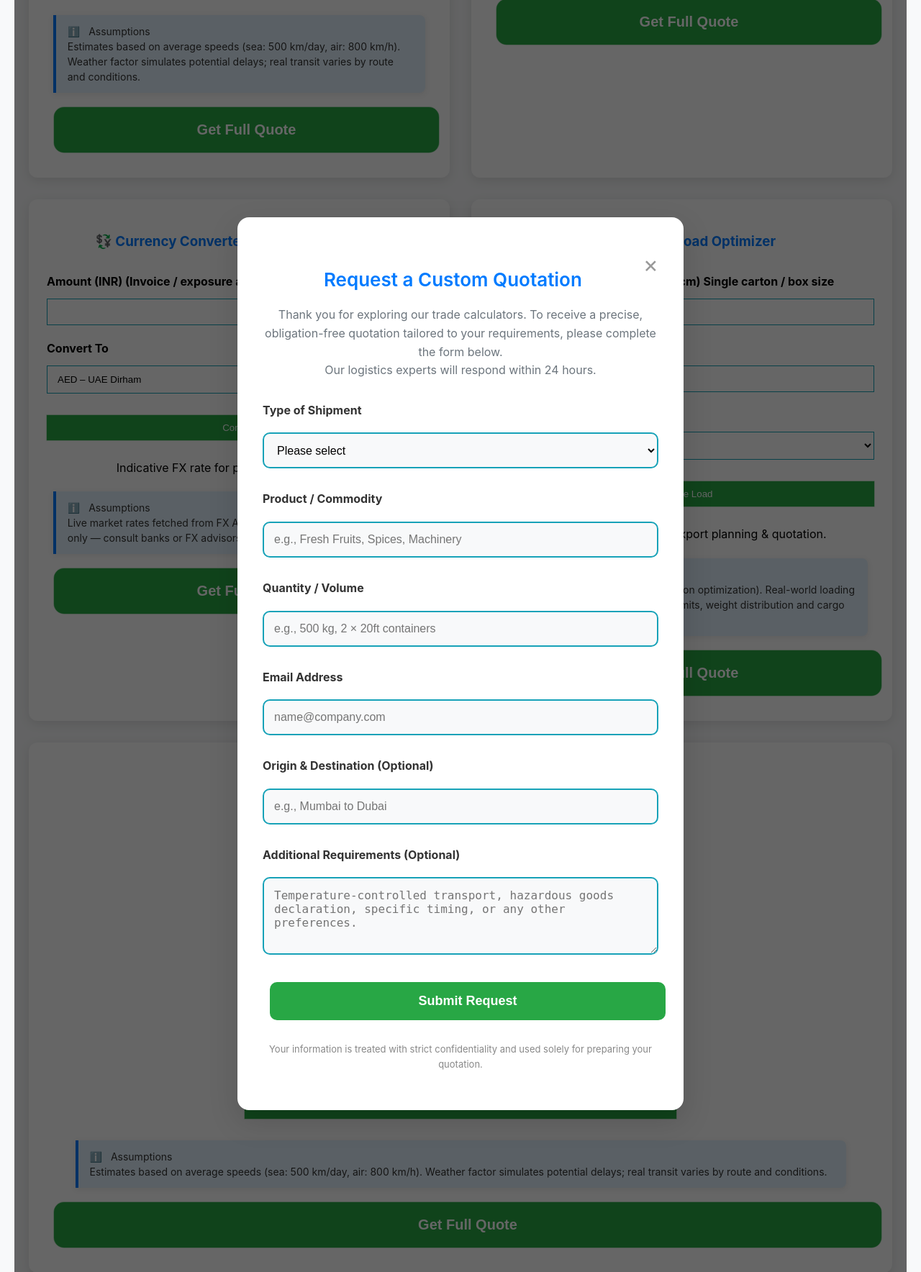
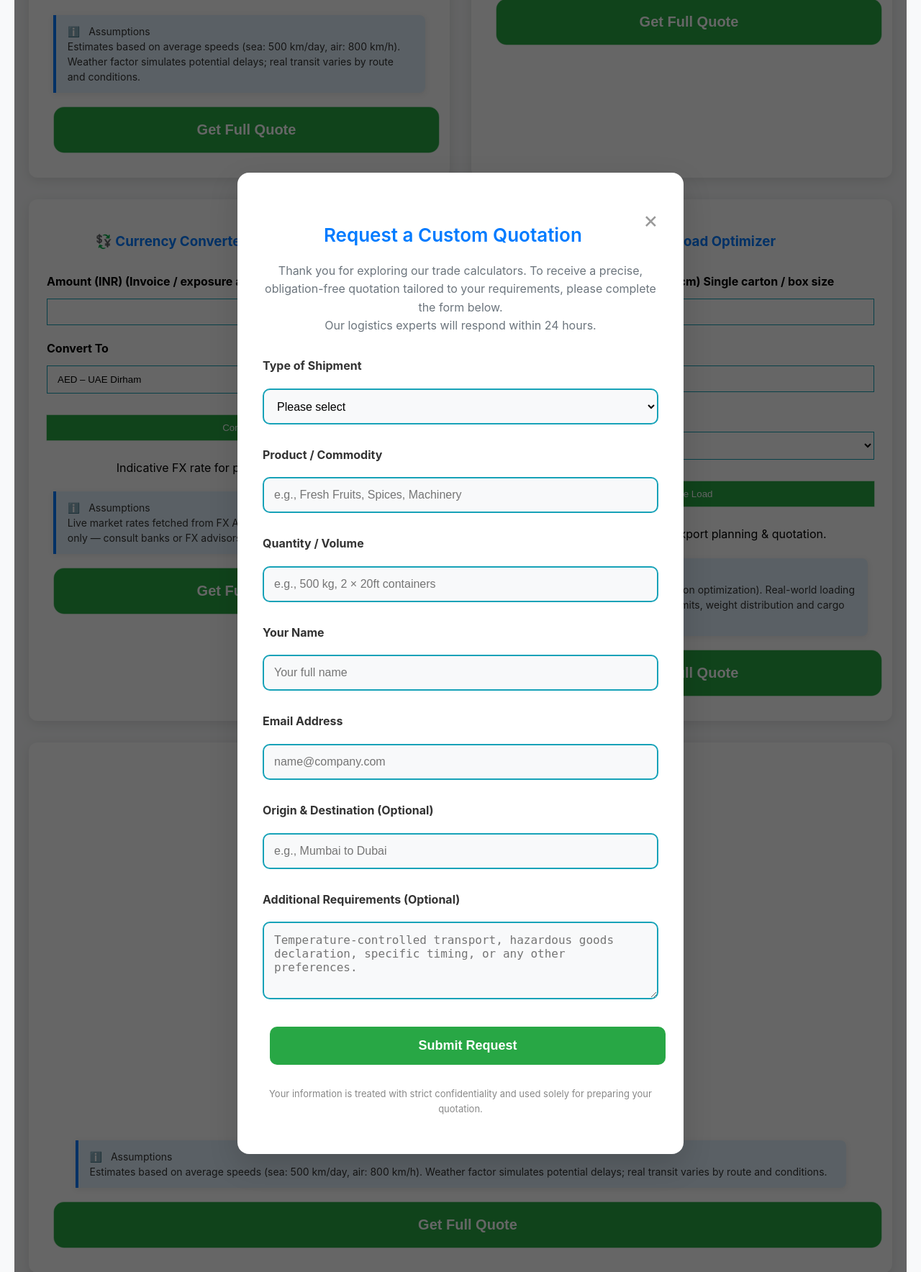
Before and after one commit to ITwArRiOr001/globallink-logistics-website, a Flask app: page /calculators in a window 1280 px wide, after a click on "Get Full Quote". Shown: the part 1200-2968 px from the top of the page at 72% size. Run offline with Flask 3, Linux system fonts and the light colour scheme.

Commit message:
Update calculators.html

```diff
--- a/templates/calculators.html
+++ b/templates/calculators.html
@@ -371,6 +371,9 @@
   <label>Quantity / Volume</label>
   <input type="text" placeholder="e.g., 500 kg, 2 × 20ft containers" name="quantity" required>
 
+  <label>Your Name</label>
+  <input type="text" name="name" placeholder="Your full name" required>
+
   <label>Email Address</label>
   <input type="email" placeholder="name@company.com" name="email" required>
 
```
